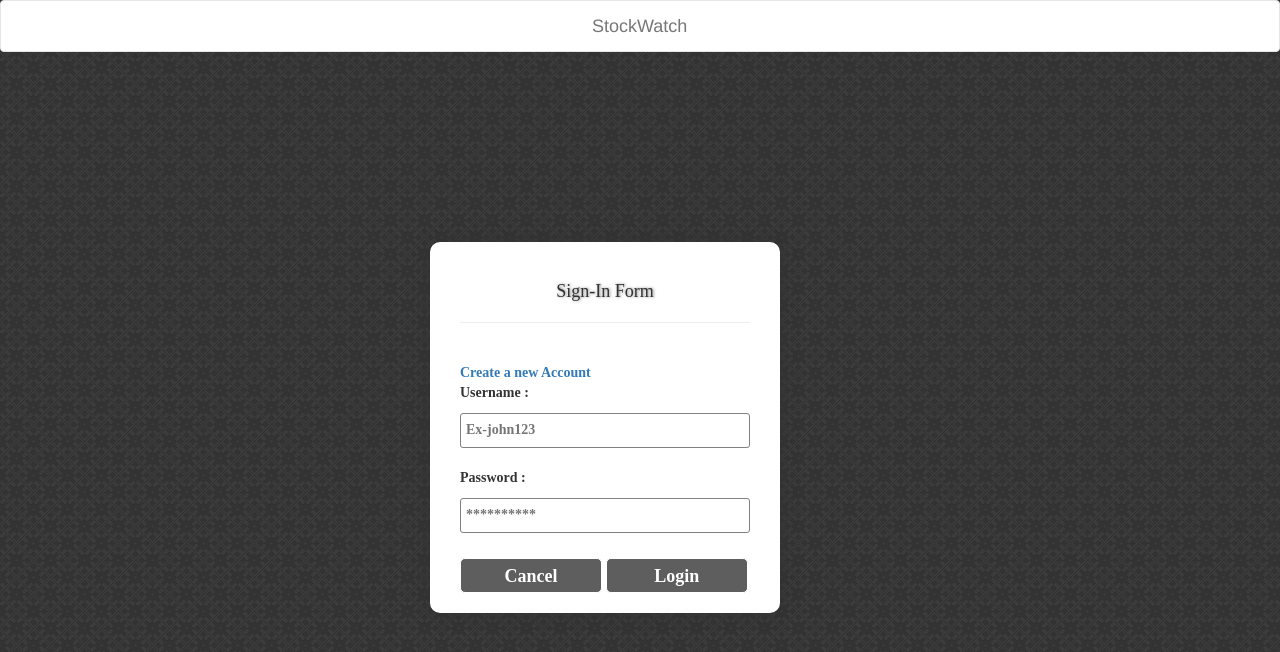
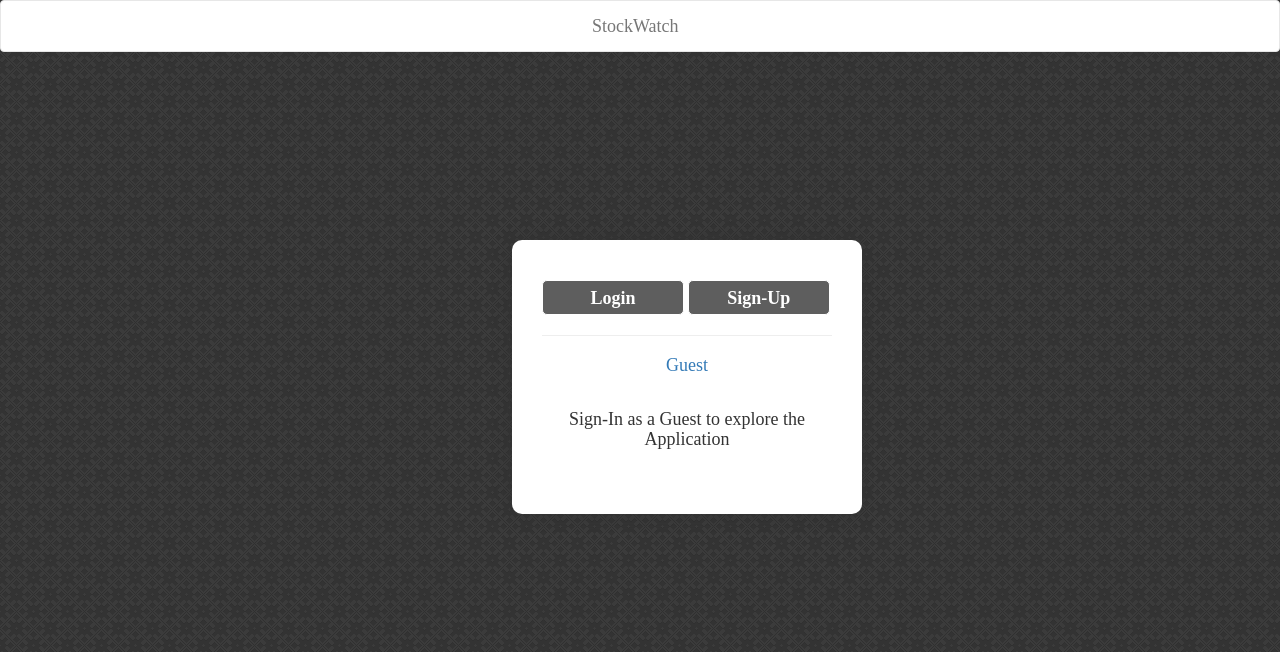
Before and after one commit to HaroonGhawsi/StockWatch, a plain HTML site: page index.html in a window 1280 px wide. Drawn offline with nearby package versions, Linux system fonts and the light colour scheme.

Commit message:
Registration form added

```diff
--- a/app.js
+++ b/app.js
@@ -1,18 +1,21 @@
 $(document).ready(function(){
 	setTimeout(popup, 3000);
 	function popup(){
+		$("#ask").css("display", "block");
+	}
+	$("#sgnN").click(function(){
 		$("#logindiv").css("display", "block");
-	}
-	$("#login #cancel").click(function(){
+	});
+	$("#sgnUP").click(function(){
+		$("#register").css("display", "block");
+	});
+	$("#rcancel").click(function(){
+		$(this).parent().parent().hide();
+	});
+	$("#guest").click(function(){
+		$(this).parent().parent().hide();
+	});
+	$("#cancel").click(function(){
 		$(this).parent().parent().hide();
 	});
 });
-$("#loginbtn").click(function(){
-	var name = $("#username").val();
-	var password = $("#password").val();
-	if(username == "" || password == ""){
-		alert("Username or Password was wrong");
-	}else{
-		$("#logindiv").css("display", "none");
-	}
-});
--- a/index.html
+++ b/index.html
@@ -23,19 +23,29 @@
 
 			</div>
 		</nav>
+		<div id="ask">
+			<form class="form" action="#" id="ask1">
+						<input type="button" id="sgnN" value="Login" onclick="function login();"></input>
+						<input type="button" id="sgnUP" value="Sign-Up"></input><hr/>
+						<h2><a href="#" id="guest">Guest</a></h2>
+						<h3>Sign-In as a Guest to explore the Application</h3>
+						<br/>
+			</form>
+		</div>
+
+
 
 		<div id="logindiv">
 			<form class="form" action="#" id="login">
 				<h3>Sign-In Form</h3>
 					<hr/><br/>
-						<a href="#">Create a new Account</a><br/>
 						<label>Username : </label>
 						<br/>
 						<input type="text" id="username" placeholder="Ex-john123"/><br/>
 						<br/>
 						<label>Password : </label>
 						<br/>
-						<input type="text" id="password" placeholder="**********"/><br/>
+						<input type="password" id="password" placeholder="**********"/><br/>
 						<br/>
 						<input type="button" id="cancel" value="Cancel"/>
 						<input type="button" id="loginbtn" value="Login"/>
@@ -43,6 +53,31 @@
 			</form>
 		</div>
 
+		<div id="register">
+			<form class="form" action="#" id="registration">
+				<h3>Registration Form</h3>
+				<hr/><br/>
+					<label>First Name : <span>*</span></label>
+					<br/>
+					<input type="text" id="fname" placeholder="First Name"/><br/>
+					<label>Last Name : <span>*</span></label>
+					<br/>
+					<input type="text" id="lname" placeholder="Last Name"/><br/>
+					<label>Password : <span>*</span></label>
+					<br/>
+					<input type="password" id="pwd" placeholder="********"/><br/>
+					<label>Retype-Password : <span>*</span></label>
+					<input type="password" id="rpwd" placeholder="********"/><br/>
+					<label>Email : <span>*</span></label>
+					<input type="email" id="eml" placeholder="Email"/><br/>
+					<br/>
+					<input type="button" id="rcancel" value="Cancel"/>
+					<input type="button" id="submit" value="Submit"/>
+					<br/>
+			</form>
+		</div>
+
+
 
 
 	</body>
--- a/main.css
+++ b/main.css
@@ -6,15 +6,30 @@ body{
 	padding-right: 45%;
 	background-color: white;
 }
-@import url(http://fonts.googleapis.com/css?family=Fauna+One|Muli);
+#heading1{
+	font-family: serif;
+}
+
 h3{
 font-size:18px;
 text-align:center;
-text-shadow:1px 0px 3px gray;
+padding: 5%;
+}
+h2{
+font-size:18px;
+text-align:center;
+
 }
 
 #popup{
 padding-top:80px;
+}
+
+#login, #ask1, #registration{
+left: 40%;
+top: 30%;
+margin-left:-210px;
+margin-top:-158px;
 }
 .form{
 border-radius:10px;
@@ -35,7 +50,7 @@ border-radius:3px;
 padding:5px;
 }
 input[type=button]{
-
+background-color: #5e5e5e;
 border-radius: 5px;
 border:1px solid white;
 font-family: serif;
@@ -44,14 +59,8 @@ font-size:18px;
 color:white;
 width:49%;
 }
-#loginbtn{
-	background-color:#5e5e5e;
-}
-#cancel{
-	background-color:#5e5e5e;
-}
-#logindiv{
 
+#logindiv, #ask, #register{
 position: absolute;
 top: 0px;
 left: 0px;
@@ -60,17 +69,13 @@ width: 100%;
 display: none;
 }
 
-#login{
+#login, #ask1, #registration{
 width:350px;
 margin:0px;
 background-color:white;
 font-family: 'Fauna One', serif;
 position: relative;
 }
-
-#login{
-left: 50%;
-top: 50%;
-margin-left:-210px;
-margin-top:-158px;
+#sgnN, #sgnUP{
+	margin-top: 20px;
 }
```
